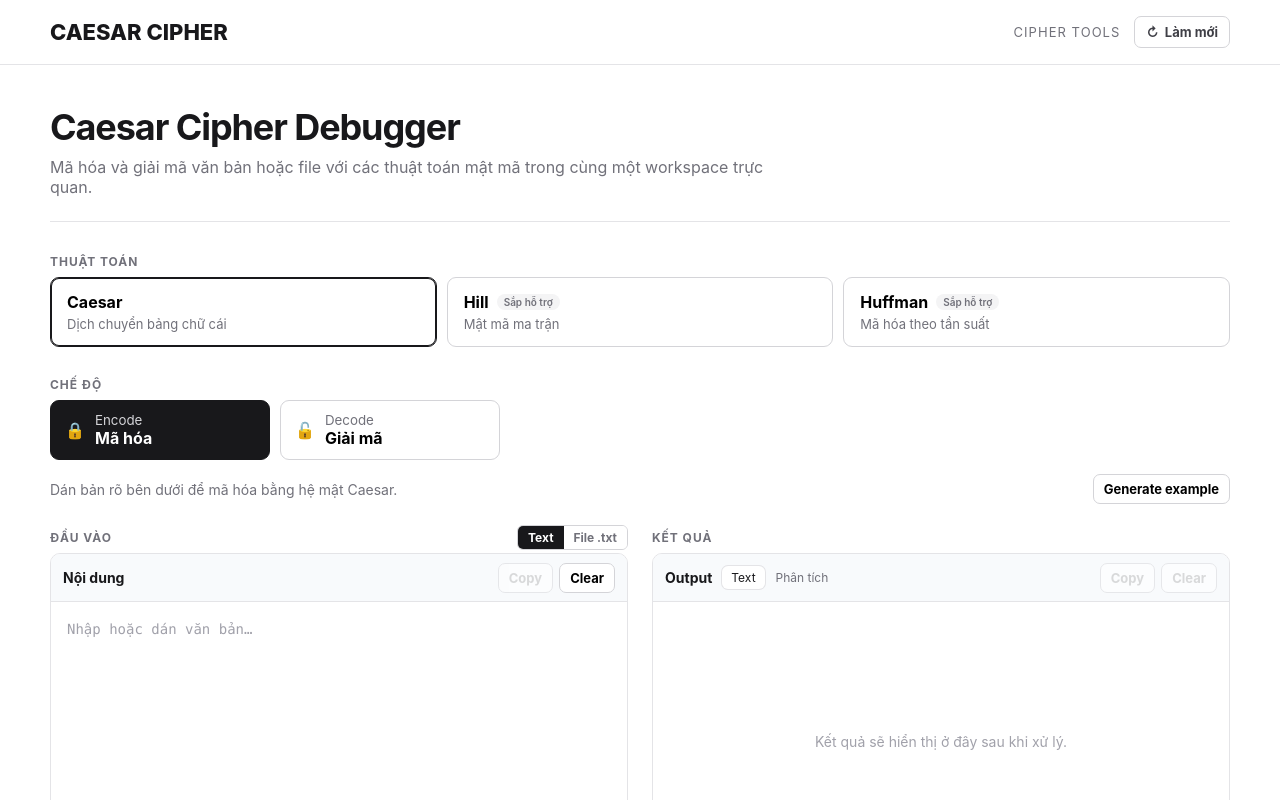
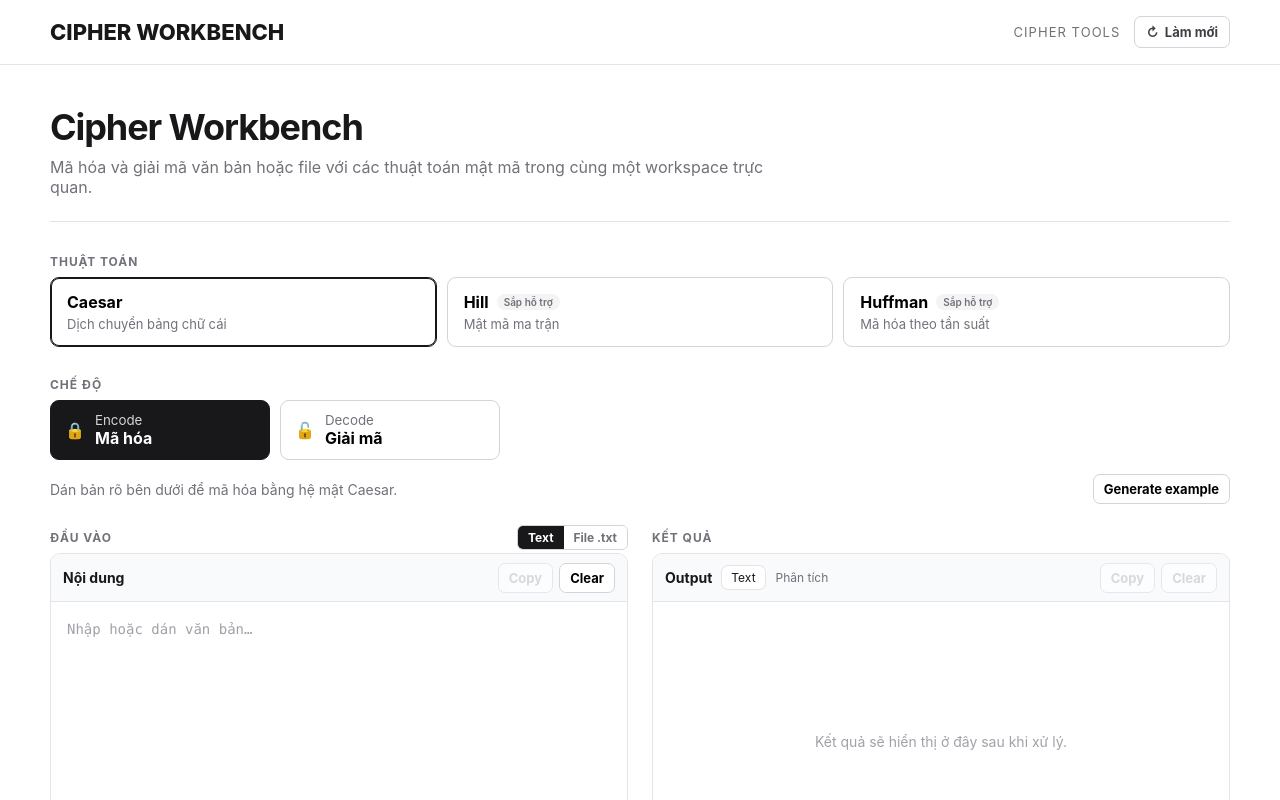
Before and after one commit to quanh712/caesar-cipher, a React (Vite) app: page / in a window 1280 px wide. Shown: the top 800 px of the page. Built offline with nearby package versions, Linux system fonts and the light colour scheme; no server answers.

Commit message:
refactor: rename product to Cipher Workbench

```diff
--- a/index.html
+++ b/index.html
@@ -5,9 +5,9 @@
     <meta name="viewport" content="width=device-width, initial-scale=1.0" />
     <meta
       name="description"
-      content="Công cụ mã hóa và giải mã Caesar Cipher trực tuyến bằng văn bản hoặc file"
+      content="Không gian thử nghiệm mã hóa và giải mã văn bản hoặc file, hiện hỗ trợ Caesar Cipher"
     />
-    <title>Caesar Cipher | Encode and Decode</title>
+    <title>Cipher Workbench | Encode and Decode</title>
   </head>
   <body>
     <div id="root"></div>
--- a/src/app/App.tsx
+++ b/src/app/App.tsx
@@ -7,7 +7,7 @@ export function App() {
       <AppHeader />
       <main className="page">
         <header className="hero">
-          <h1>Caesar Cipher Debugger</h1>
+          <h1>Cipher Workbench</h1>
           <p>
             Mã hóa và giải mã văn bản hoặc file với các thuật toán mật mã trong cùng một workspace
             trực quan.
--- a/src/shared/components/AppHeader.tsx
+++ b/src/shared/components/AppHeader.tsx
@@ -2,8 +2,8 @@ export function AppHeader() {
   return (
     <nav className="nav" aria-label="Điều hướng chính">
       <div className="nav__inner">
-        <a className="logo" href="/" aria-label="Caesar Cipher">
-          CAESAR CIPHER
+        <a className="logo" href="/" aria-label="Cipher Workbench">
+          CIPHER WORKBENCH
         </a>
         <div className="nav__actions">
           <span className="nav__label">Cipher tools</span>
```
Also changed, not shown: repo_docs/BACKEND_HANDOFF.md (+2 -2 lines), 3 other files (tests, documents, lock files or other folders).
